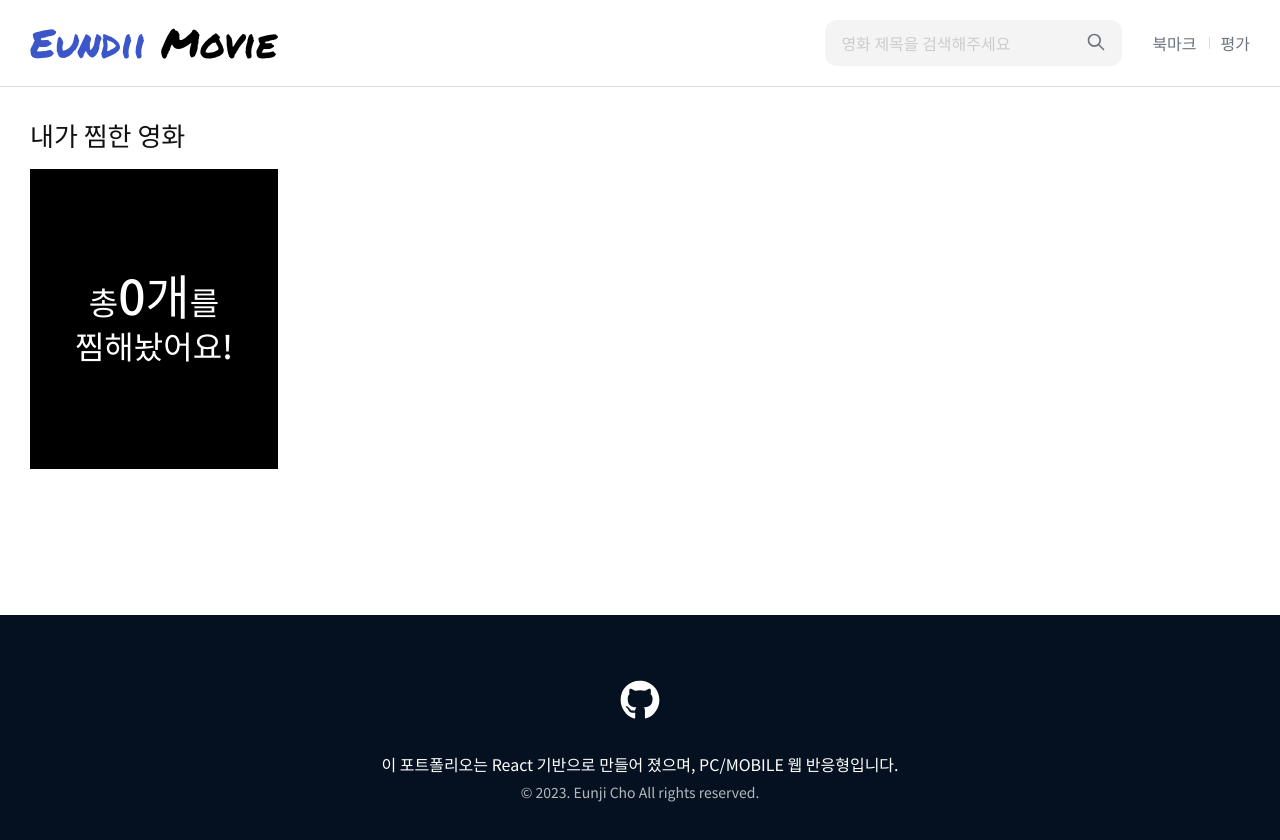
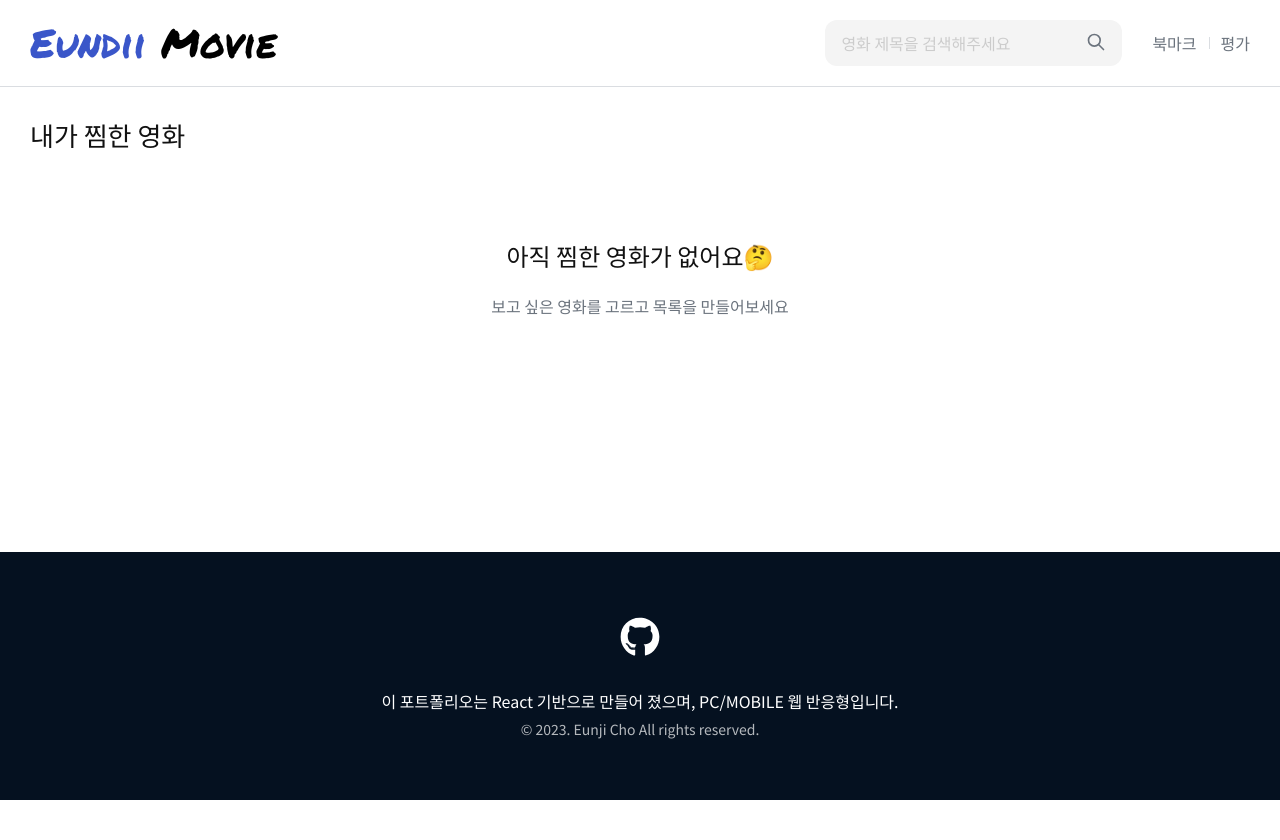
Before and after one commit to eundii/movie-review, a React (Create React App) app: page /bookmark in a window 1280 px wide. Shown: the top 840 px of the page. After the commit the page ends 800 px from the top, so only its background shows below. Built offline with nearby package versions, Linux system fonts and the light colour scheme.

Commit message:
북마크리스트 스타일, 기능 구현

```diff
--- a/src/components/MovieInfo.js
+++ b/src/components/MovieInfo.js
@@ -1,4 +1,4 @@
-import React, { useContext, useEffect, useState } from "react";
+import React, { useContext, useEffect } from "react";
 import { IMAGE_BASE_URL } from "../api/baseUrl";
 
 import { BsBookmark, BsBookmarkHeartFill } from "react-icons/bs";
--- a/src/pages/BookmarkList.js
+++ b/src/pages/BookmarkList.js
@@ -1,21 +1,37 @@
 import React, { useContext } from "react";
+
+import { IMAGE_BASE_URL } from "../api/baseUrl";
 
 import sectionCss from "../scss/section.module.scss";
 import bookmarkCss from "../scss/bookmarkList.module.scss";
 
 import { MovieStateContext } from "./../App";
+import { useNavigate } from "react-router-dom";
+import { getStringDate } from "../util/date";
 
 function BookmarkList() {
+  const env = process.env;
+  env.PUBLIC_URL = env.PUBLIC_URL || "";
+
   const bookmarks = useContext(MovieStateContext);
+
+  const navigate = useNavigate();
+
+  const goMovieDetail = (id) => {
+    navigate(`/movie/${id}`);
+  };
 
   return (
     <div className="layout-container">
       <section className={sectionCss.section}>
         <h3 className={sectionCss.title}>내가 찜한 영화</h3>
         <div className={bookmarkCss.bookmark}>
+          {bookmarks.length >= 1 ? (
             <ul className={bookmarkCss.bookmark_list}>
               <li>
-              <p>
+                <div className={bookmarkCss.bookmark_total}>
+                  <div className={bookmarkCss.total_area}>
+                    <p className={bookmarkCss.total_text}>
                       총
                       <span className={bookmarkCss.point_text}>
                         {bookmarks.length}개
@@ -23,8 +39,45 @@ function BookmarkList() {
                       를<br />
                       찜해놨어요!
                     </p>
+                  </div>
+                  <span className={bookmarkCss.sub_text}>
+                    <span>
+                      영화 정보가 궁금하다면
+                      <br />
+                      영화를 클릭하세요
+                    </span>
+                  </span>
+                </div>
               </li>
+              {bookmarks.map((item) => (
+                <li key={item.id} onClick={() => goMovieDetail(item.id)}>
+                  <img
+                    src={
+                      item.movieImg
+                        ? `${IMAGE_BASE_URL}w500${item.movieImg}`
+                        : process.env.PUBLIC_URL + `/assets/no_image_poster.png`
+                    }
+                    alt={item.original_title}
+                  />
+                  <div className={bookmarkCss.title_area}>
+                    <p className={bookmarkCss.title}>{item.movieTitle}</p>
+                    <p className={bookmarkCss.date}>
+                      찜한 날짜 : {getStringDate(new Date(item.date))}
+                    </p>
+                  </div>
+                </li>
+              ))}
             </ul>
+          ) : (
+            <div className={bookmarkCss.empty_area}>
+              <p className={bookmarkCss.empty_title}>
+                아직 찜한 영화가 없어요🤔
+              </p>
+              <p className={bookmarkCss.empty_text}>
+                보고 싶은 영화를 고르고 목록을 만들어보세요
+              </p>
+            </div>
+          )}
         </div>
       </section>
     </div>
--- a/src/scss/bookmarkList.module.scss
+++ b/src/scss/bookmarkList.module.scss
@@ -3,25 +3,105 @@
 .bookmark {
   &_list {
     display: flex;
+    flex-wrap: wrap;
     margin: -1rem;
     li {
-      flex: 0 0 20%;
-      height: 300px;
-      margin: 1rem;
+      width: 20%;
+      padding: 1rem;
+      cursor: pointer;
       &:first-child {
+        cursor: default;
+      }
+
+      img {
+        display: block;
+        width: 100%;
+        height: auto;
+      }
+      .title_area {
+        padding: 1rem 0 1.5rem;
+        border-bottom: 1px solid $line1;
+        .title {
+          @include fontHeight(1.8);
+          font-weight: $fontBold;
+          white-space: nowrap;
+          text-overflow: ellipsis;
+          overflow: hidden;
+        }
+        .date {
+          padding-top: 0.5rem;
+          color: $text1;
+          @include fontHeight(1.4);
+        }
+      }
+
+      // total count 영역
+      .bookmark_total {
         display: flex;
         flex-direction: column;
         align-items: center;
         justify-content: center;
+        height: 100%;
+        padding: 2rem 1rem;
         text-align: center;
         background-color: $black;
         color: $white;
-        @include fontHeight(3.2);
-        font-weight: $fontBold;
+        .total_area {
+          display: flex;
+          flex-direction: column;
+          align-items: center;
+          justify-content: center;
+          flex: 1;
+        }
+        .total_text {
+          @include fontHeight(3.2);
+          font-weight: $fontBold;
+        }
+        .sub_text {
+          @include fontHeight(1.4);
+          color: $text2;
+          span {
+            display: block;
+          }
+        }
         .point_text {
           @include fontHeight(4.8);
         }
       }
     }
   }
+
+  .empty_area {
+    padding: 7rem 0;
+    text-align: center;
+    .empty_title {
+      @include fontHeight(2.4);
+      font-weight: $fontBold;
+    }
+    .empty_text {
+      padding-top: 2rem;
+      @include fontHeight(1.6);
+      color: $text1;
+    }
+  }
 }
+
+@media (max-width: 1024px) {
+  .bookmark {
+    &_list {
+      li {
+        width: 25%;
+      }
+    }
+  }
+}
+
+@media (max-width: 768px) {
+  .bookmark {
+    &_list {
+      li {
+        width: 50%;
+      }
+    }
+  }
+}
```
Lines whose indentation alone changed are shown as unchanged.
